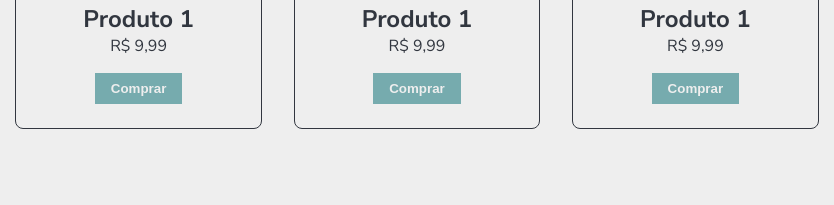
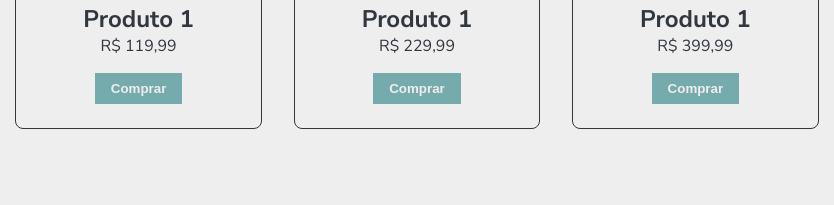
Before and after one commit to degrandelucas/TechStore-MBA-Eng_Software-USP, a plain HTML site: page index.html in a window 1280 px wide. Shown: the part 420-625 px from the top of the page, 223-1057 px from the left. Drawn offline with Linux system fonts and the light colour scheme.

Commit message:
alterando valores dos produtos

```diff
--- a/index.html
+++ b/index.html
@@ -28,21 +28,21 @@
             <div class="card">
                 <img src="./img.jpeg" alt="imagem do produto">
                 <h2>Produto 1</h2>
-                <p>R$ 9,99</p>
+                <p>R$ 119,99</p>
                 <button>Comprar</button>
             </div>
 
             <div class="card">
                 <img src="./img.jpeg" alt="imagem do produto">
                 <h2>Produto 1</h2>
-                <p>R$ 9,99</p>
+                <p>R$ 229,99</p>
                 <button>Comprar</button>
             </div>
 
             <div class="card">
                 <img src="./img.jpeg" alt="imagem do produto">
                 <h2>Produto 1</h2>
-                <p>R$ 9,99</p>
+                <p>R$ 399,99</p>
                 <button>Comprar</button>
             </div>
         </section>
```
